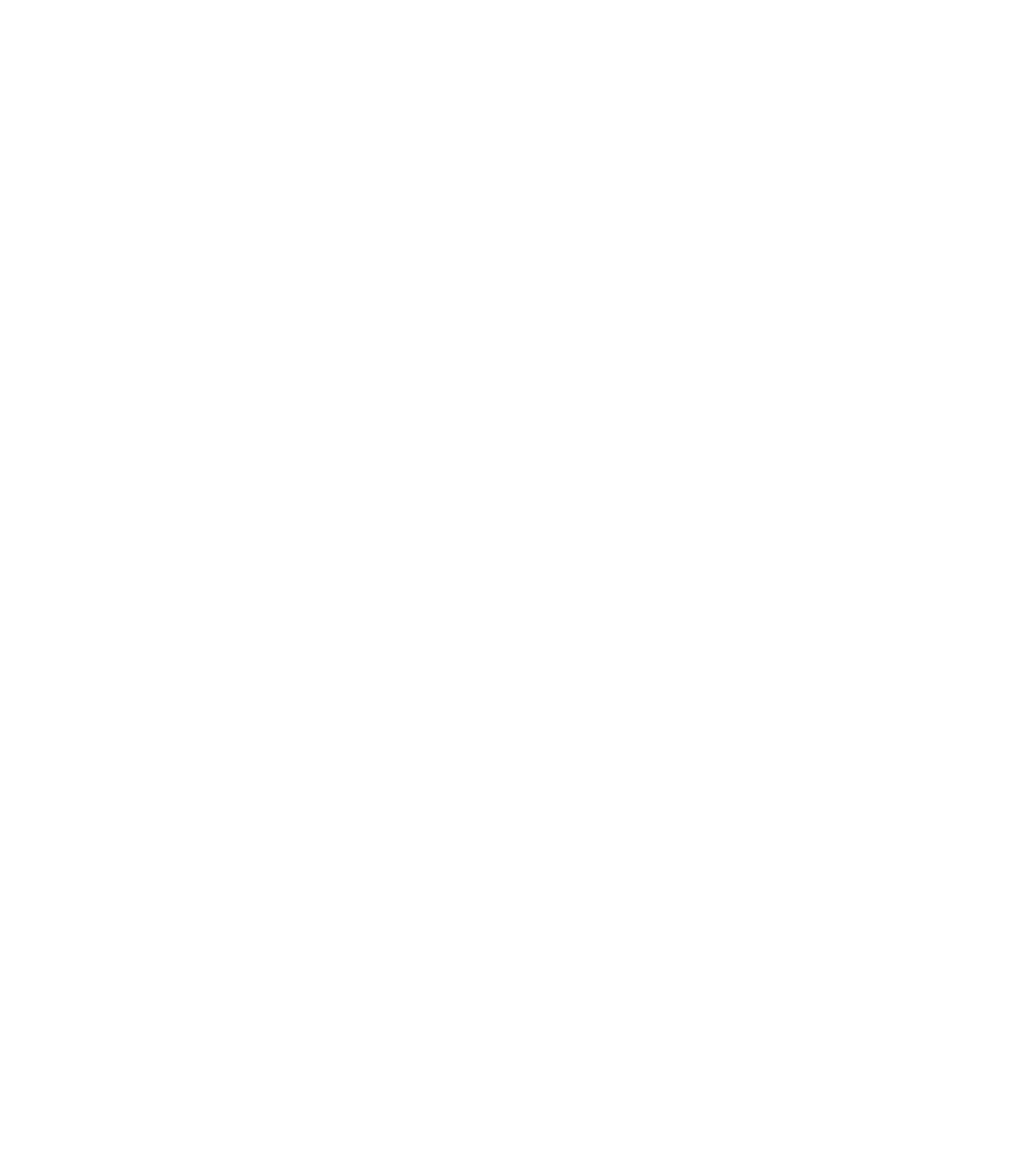
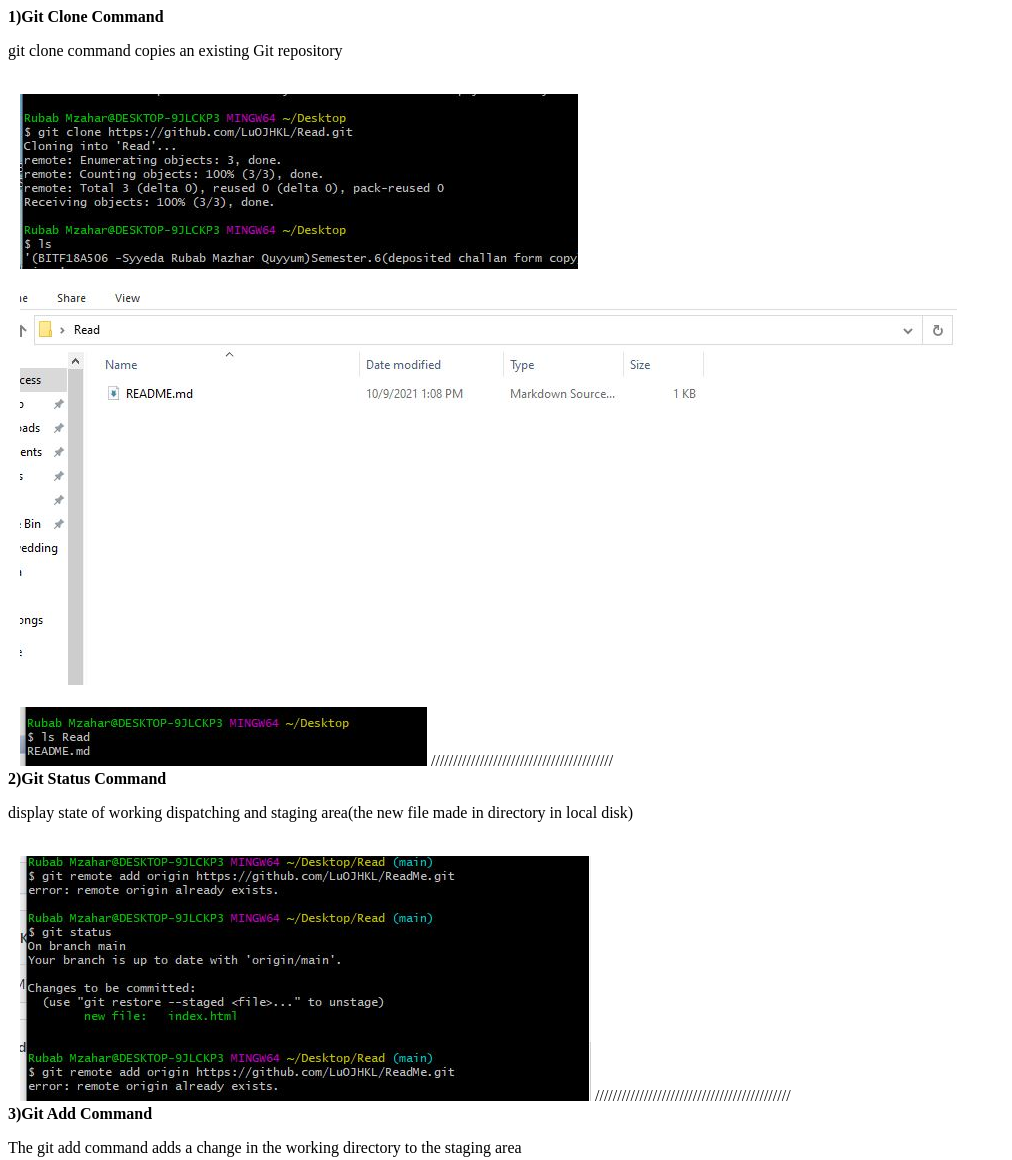
Before and after one commit to Rubabmazhar1/Read, a plain HTML site: page index.html in a window 1280 px wide. Shown: the top 1160 px of the page, without its empty margins (0-1012 px from the left). Before the commit the page ends 800 px from the top, so only its background shows below. Drawn offline with Linux system fonts and the light colour scheme.

Commit message:
second push

```diff
--- a/index.html
+++ b/index.html
@@ -1,5 +1,52 @@
 <html>
 <head>
 <title> THIS IS MY FIRST PAGE</title>
+<body>
+<b>1)Git Clone Command </b>
+<br>
+<p>git clone command copies an existing Git repository</p>
+<br>
+&nbsp &nbsp<img src="clone(sol).JPG"/>
+<br><br>
+&nbsp &nbsp<img src="CloneCommand(Sol).JPG"/>
+<br><br>
+&nbsp &nbsp<img src="clone.JPG"/>
+/////////////////////////////////////////
+<br>
+<b>2)Git Status Command </b>
+<br>
+<p>display state of working dispatching and staging area(the new file made in directory in local disk)</p>
+<br>
+&nbsp &nbsp<img src="gitStatus.JPG"/>
+////////////////////////////////////////////
+<br>
+<b>3)Git Add Command </b>
+<br>
+<p>The git add command adds a change in the working directory to the staging area</p>
+<br>
+&nbsp &nbsp<img src="addingHTML.JPG"/>
+<br><br>
+&nbsp &nbsp<img src="add.JPG"/>
+<br><br>
+&nbsp &nbsp<img src="Add(Html).JPG"/>
+//////////////////////////////////////////////
+
+<br>
+<b>4)Git Commit Command </b>
+<br>
+<p>The git commit command captures a snapshot of the project's currently staged changes.</p>
+<br>
+&nbsp &nbsp<img src="commit(sol).JPG"/>
+/////////////////////////////////////////////////
+<br>
+<b>5)Git Push Command </b>
+<br>
+<p>Add file in the repository.</p>
+<br>
+&nbsp &nbsp<img src="Push(sol).JPG"/>
+<br>
+&nbsp &nbsp<img src="push(Repository).JPG"/>
+<br>
+</body>
 </head>
 </html>
```
Also changed, not shown: Add(Html).JPG (added), CloneCommand(Sol).JPG (added), Push(sol).JPG (added), add.JPG (added), addingHTML.JPG (added), clone(sol).JPG (added), clone.JPG (added), commit(sol).JPG (added), gitStatus.JPG (added), push(Repository).JPG (added).
